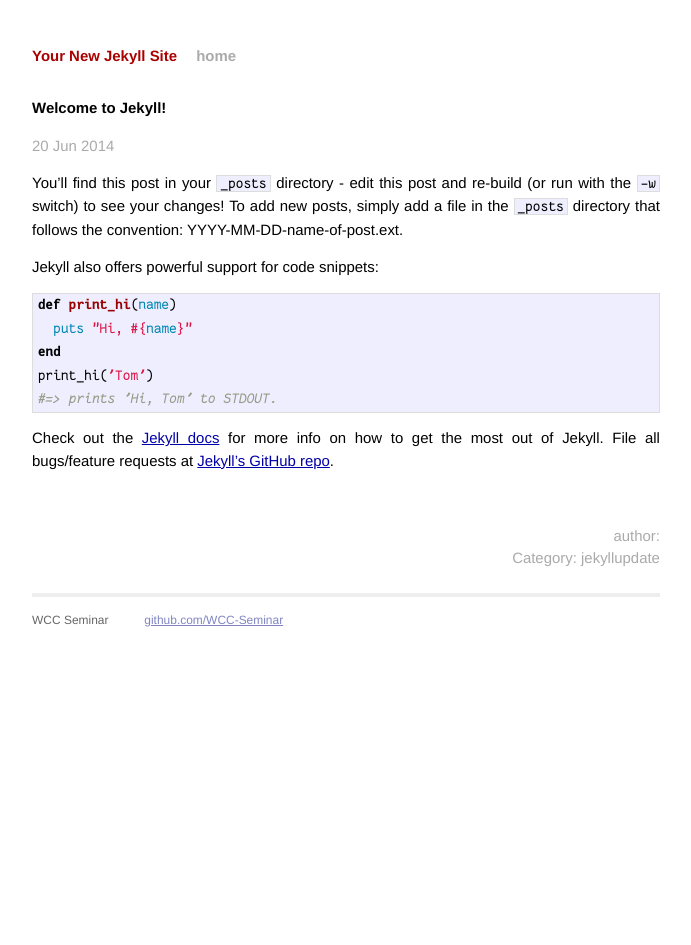
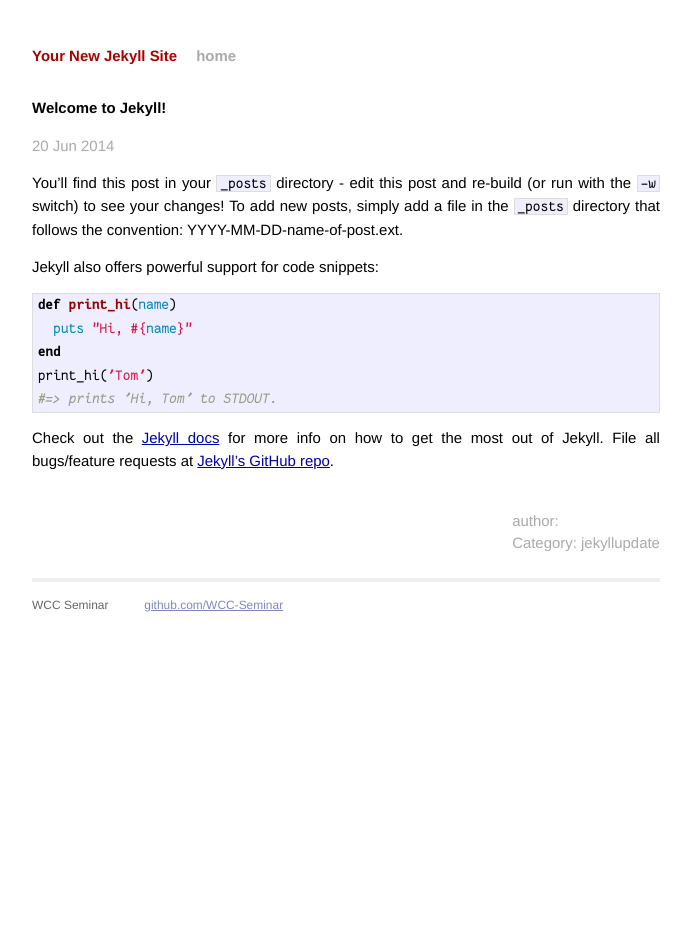
Before and after one commit to WCC-Seminar/blog, a Jekyll site: the page built from _posts/2014-06-20-welcome-to-jekyll.markdown, in a window 1280 px wide. Shown: the whole page, without its empty margins (294-985 px from the left). Built offline with Jekyll 4.4.1, drawn with Linux system fonts in a browser that asks for light colours; Markdown is read by kramdown in place of the engine named in the settings.

Commit message:
fix author display

```diff
--- a/_layouts/post.html
+++ b/_layouts/post.html
@@ -7,12 +7,10 @@ layout: default
  <div class="post">
  {{ content }}
    <br />
-   <p align="right">
-     <span class="meta">
+   <p class="right meta">
        author: {{ page.author }}<br />
-	 <a href="/" class="meta" >
+	 <a href="/" >
 		 Category: {{ page.categories }}
 	 </a>
-     </span>
    </p>
  </div>
--- a/css/main.css
+++ b/css/main.css
@@ -28,7 +28,10 @@ p { margin: 1em 0; }
 a         { color: #00a; }
 a:hover   { color: #000; }
 a:visited { color: #a0a; }
-a.meta {text-decoration: none; }
+.meta a {
+  text-decoration: none;
+  color: inherit;
+}
 
 /*** fonts ***/
 @font-face {
@@ -115,6 +118,11 @@ a.meta {text-decoration: none; }
   color: #aaa;
 }
 
+.right {
+  display: table;
+  margin: 0 0 0 auto;
+}
+
 .footer {
   font-size: 80%;
   color: #666;
```
